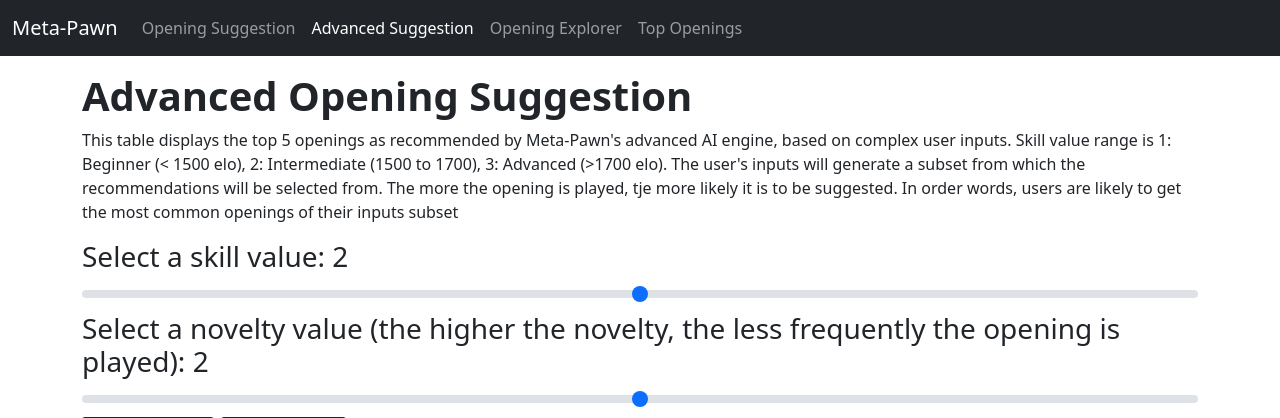
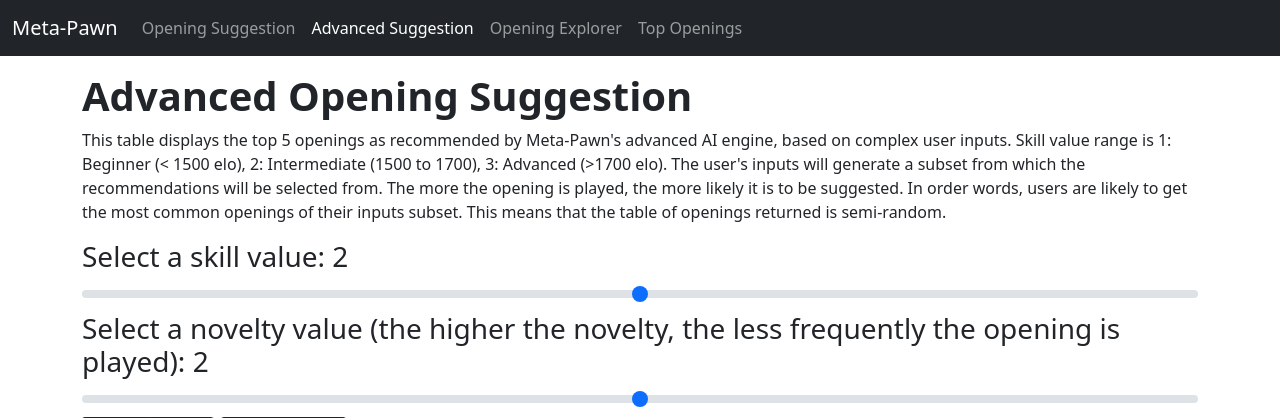
Before and after one commit to AlasdairBennett/meta-pawn, a Flask app: page / in a window 1280 px wide. Shown: the top 418 px of the page. Run offline with Flask 2, Linux system fonts and the light colour scheme; parts of the project's set-up code (start-up, migrations or seed data) failed here and were passed over; some libraries are stand-ins or nearby versions.

Commit message:
Fix typo & formatting

```diff
--- a/project/stats/templates/stats/opening_suggester.html
+++ b/project/stats/templates/stats/opening_suggester.html
@@ -36,9 +36,11 @@
         <header class="content-text">
             <h1><strong>Advanced Opening Suggestion</strong></h1>
             <p>This table displays the top 5 openings as recommended by Meta-Pawn's advanced AI engine, based on
-                complex user inputs. Skill value range is 1: Beginner (< 1500 elo), 2: Intermediate (1500 to 1700), 3: Advanced (>1700 elo).
-                The user's inputs will generate a subset from which the recommendations will be selected from. The more the opening is played, tje
-                more likely it is to be suggested. In order words, users are likely to get the most common openings of their inputs subset</p>
+                complex user inputs. Skill value range is 1: Beginner (< 1500 elo), 2: Intermediate (1500 to 1700), 3:
+                Advanced (>1700 elo). The user's inputs will generate a subset from which the recommendations will be
+                selected from. The more the opening is played, the more likely it is to be suggested. In order words,
+                users are likely to get the most common openings of their inputs subset. This means that the table of
+                openings returned is semi-random.</p>
         </header>
 
         <body>
```
